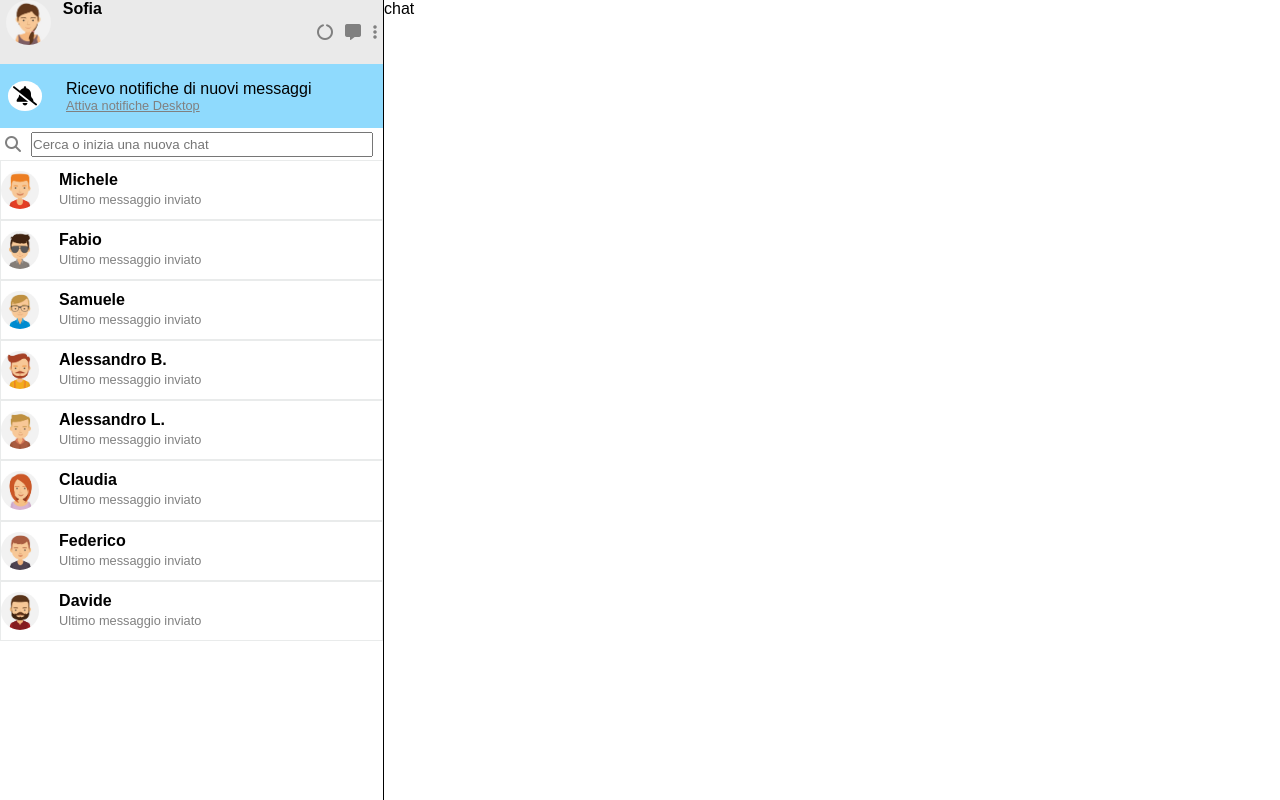
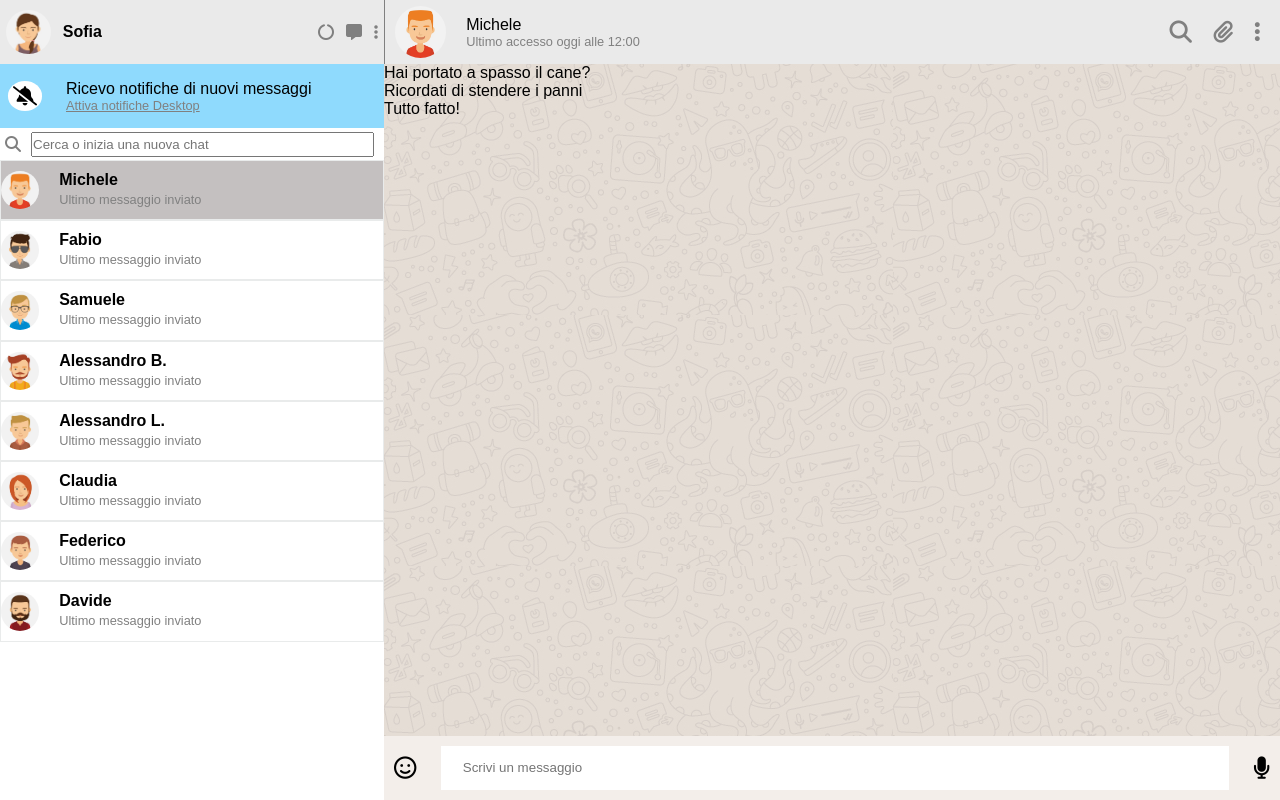
Before and after one commit to AlessandroVola/vue-boolzapp, a plain HTML site: page index.html in a window 1280 px wide. Drawn offline with nearby package versions, Linux system fonts and the light colour scheme; files whose address does not match are found by name.

Commit message:
visual OK!

```diff
--- a/css/style.css
+++ b/css/style.css
@@ -27,7 +27,6 @@ body {
 /* parte sinistra */
 #left-waw {
     width: 30%;
-    border-right: 1px solid black;
 }
 
 /* userName */
@@ -43,6 +42,7 @@ body {
     height: 70%;
 
 }
+
 
 .user>* {
     padding: 0 6px;
@@ -121,8 +121,64 @@ body {
     padding-top: 3px;
 }
 
+.active {
+    background-color: rgb(196, 192, 192);
+}
+
 
 /* parte destra */
 #right-waw {
     flex-grow: 1;
 }
+
+
+/* current-chat */
+#current-chat {
+    height: 8vh;
+    background-color: #eaeaea;
+    display: flex;
+    justify-content: space-between;
+    border-left: 1px solid gray;
+}
+
+#current-chat img {
+    height: 80%;
+    border-radius: 50%;
+}
+
+#current-chat div {
+    padding: 0 10px;
+}
+
+#current-chat i {
+    font-size: 1.4rem;
+    padding: 0 10px;
+    filter: invert(0.5);
+}
+
+/* messages */
+#messages {
+    height: 84vh;
+    background-image: url("/Users/cristianvola/Desktop/Boolean/Esercizi_Boolean/15settembre2022/vue-boolzapp/img/mine.jpg");
+
+}
+
+/* new-message */
+#new-message {
+    height: 8vh;
+    background-color: #f3eeea;
+    display: flex;
+    justify-content: space-between;
+    align-items: center;
+    padding: 0 10px;
+}
+
+#new-message input {
+    width: 90%;
+    height: 70%;
+    border: none;
+}
+
+#new-message i {
+    font-size: 1.4rem;
+}
--- a/index.html
+++ b/index.html
@@ -20,7 +20,7 @@
         <div id="left-waw">
             <!-- userName -->
             <div class="userName">
-                <div class="flex user">
+                <div class="flex user align-center">
                     <img src="img/avatar_io.jpg" alt="">
                     <h4>Sofia</h4>
                 </div>
@@ -48,8 +48,9 @@
             <!-- lista chat contatti -->
             <div id="contacts">
                 <ul>
-                    <li v-for="person in contacts" class="flex">
-                        <img :src="person.avatar" alt="">
+                    <li v-for="(person,index) in contacts" :class="{ active: index === activeIndex }" class="flex"
+                        @click="setActivePerson(index)">
+                        <img :src="'img/avatar' + person.avatar +  '.jpg'" alt="">
                         <div style="padding-left: 20px;">
                             <h4>{{ person.name }}</h4>
                             <div id="last-message">Ultimo messaggio inviato</div>
@@ -59,7 +60,35 @@
             </div>
         </div>
         <!-- parte destra -->
-        <div id="right-waw">chat</div>
+        <div id="right-waw">
+            <!-- chat attiva -->
+            <div id="current-chat">
+                <div class="flex align-center">
+                    <img :src="'img/avatar' + contacts[activeIndex].avatar + '.jpg'" alt="">
+                    <div>
+                        <div>{{ contacts[activeIndex].name }}</div>
+                        <div id="last-message">Ultimo accesso oggi alle 12:00</div>
+                    </div>
+                </div>
+                <div class="flex align-center">
+                    <i class="fa-solid fa-magnifying-glass"></i>
+                    <i class="fa-solid fa-paperclip"></i>
+                    <i class="fa-solid fa-ellipsis-vertical"></i>
+                </div>
+            </div>
+            <!-- conversazioni -->
+            <div id="messages">
+                <div v-for="item in contacts[activeIndex].messages">
+                    {{item.message}}
+                </div>
+            </div>
+            <!-- scrivi messaggio -->
+            <div id="new-message">
+                <i class="fa-regular fa-face-smile"></i>
+                <input type="text" placeholder="      Scrivi un messaggio">
+                <i class="fa-solid fa-microphone"></i>
+            </div>
+        </div>
     </div>
 </body>
 
--- a/js/script.js
+++ b/js/script.js
@@ -4,10 +4,11 @@ const app = new Vue(
     {
         el: `#webApp`,
         data: {
+            activeIndex: 0,
             contacts: [
                 {
                     name: 'Michele',
-                    avatar: 'img/avatar_1.jpg',
+                    avatar: '_1',
                     visible: true,
                     messages: [
                         {
@@ -29,7 +30,7 @@ const app = new Vue(
                 },
                 {
                     name: 'Fabio',
-                    avatar: 'img/avatar_2.jpg',
+                    avatar: '_2',
                     visible: true,
                     messages: [
                         {
@@ -51,7 +52,7 @@ const app = new Vue(
                 },
                 {
                     name: 'Samuele',
-                    avatar: 'img/avatar_3.jpg',
+                    avatar: '_3',
                     visible: true,
                     messages: [
                         {
@@ -73,7 +74,7 @@ const app = new Vue(
                 },
                 {
                     name: 'Alessandro B.',
-                    avatar: 'img/avatar_4.jpg',
+                    avatar: '_4',
                     visible: true,
                     messages: [
                         {
@@ -90,7 +91,7 @@ const app = new Vue(
                 },
                 {
                     name: 'Alessandro L.',
-                    avatar: 'img/avatar_5.jpg',
+                    avatar: '_5',
                     visible: true,
                     messages: [
                         {
@@ -107,7 +108,7 @@ const app = new Vue(
                 },
                 {
                     name: 'Claudia',
-                    avatar: 'img/avatar_6.jpg',
+                    avatar: '_6',
                     visible: true,
                     messages: [
                         {
@@ -129,7 +130,7 @@ const app = new Vue(
                 },
                 {
                     name: 'Federico',
-                    avatar: 'img/avatar_7.jpg',
+                    avatar: '_7',
                     visible: true,
                     messages: [
                         {
@@ -146,7 +147,7 @@ const app = new Vue(
                 },
                 {
                     name: 'Davide',
-                    avatar: 'img/avatar_8.jpg',
+                    avatar: '_8',
                     visible: true,
                     messages: [
                         {
@@ -167,6 +168,13 @@ const app = new Vue(
                     ],
                 }
             ]
+        },
+        methods: {
+            setActivePerson(index) {
+                this.activeIndex = index;
+            }
         }
+
+
     }
 )
```
